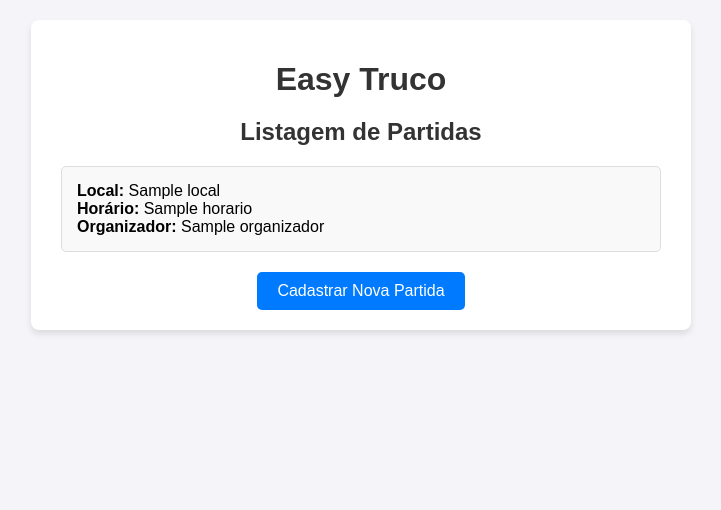
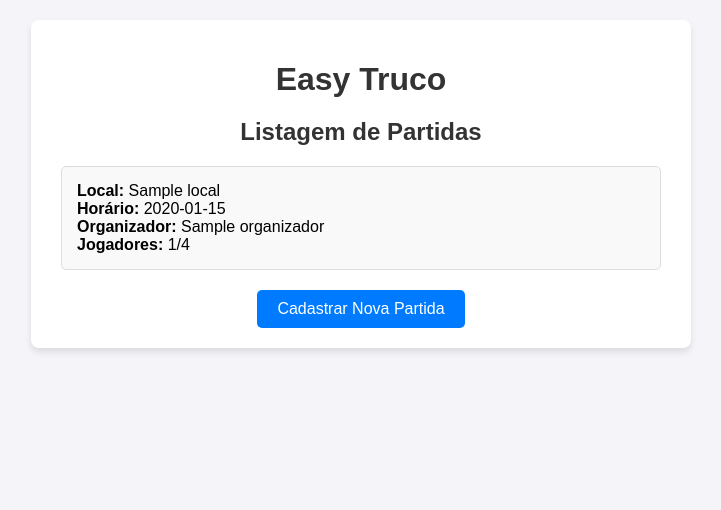
Before and after one commit to felipefortinif/easyTruco, a Python web app: template templates/listagem_partidas.html in a window 1280 px wide. Shown: the top 510 px of the page, without its empty margins (279-1000 px from the left). Run offline with Jinja, Linux system fonts and the light colour scheme; the template is opened without the code that fills it: most values are stand-ins (such as "Sample title", 1, 10 or a date in 2020).

Commit message:
fix: Corrige exibição da data + Corrige coluna de jogadores para exibir quantidade na tela

```diff
--- a/model/partida.py
+++ b/model/partida.py
@@ -18,4 +18,4 @@ class Partida(Base):
         self.organizador = organizador
         self.local = local
         self.horario = horario
-        self.jogadores = "{'jogadores': [%s]}"%organizador
+        self.jogadores = organizador
--- a/templates/listagem_partidas.html
+++ b/templates/listagem_partidas.html
@@ -16,8 +16,9 @@
                 {% for partida in partidas %}
                     <li>
                         <strong>Local:</strong> {{ partida.local }}<br>
-                        <strong>Horário:</strong> {{ partida.horario }}<br>
-                        <strong>Organizador:</strong> {{ partida.organizador }}
+                        <strong>Horário:</strong> {{ partida.horario.strftime('%d/%m/%y, %H:%M') }}<br>
+                        <strong>Organizador:</strong> {{ partida.organizador }}<br>
+                        <strong>Jogadores:</strong> {{ partida.jogadores.split(',') | length }}/4<br>
                     </li>
                 {% endfor %}
             </ul>
```
Also changed, not shown: database.db.
